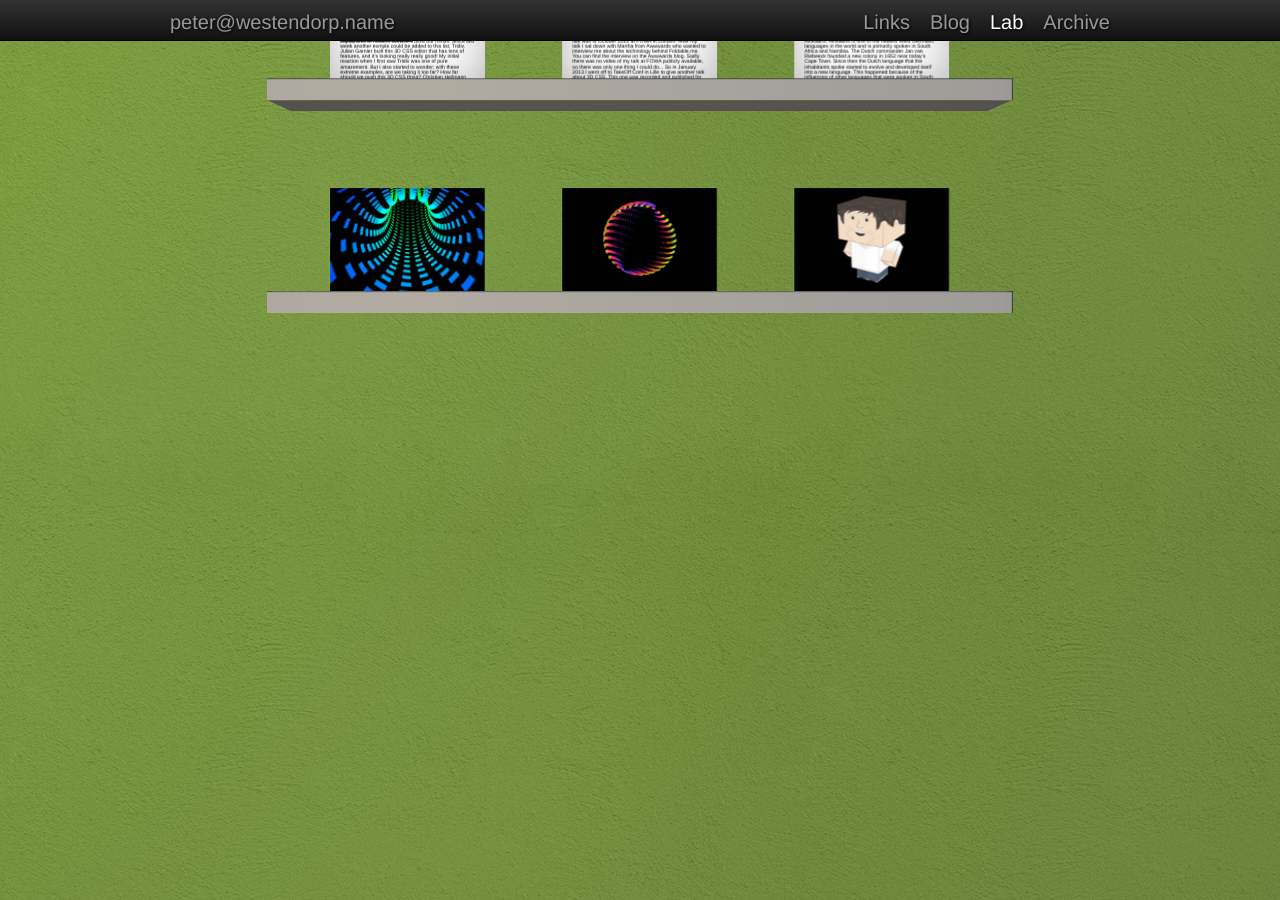
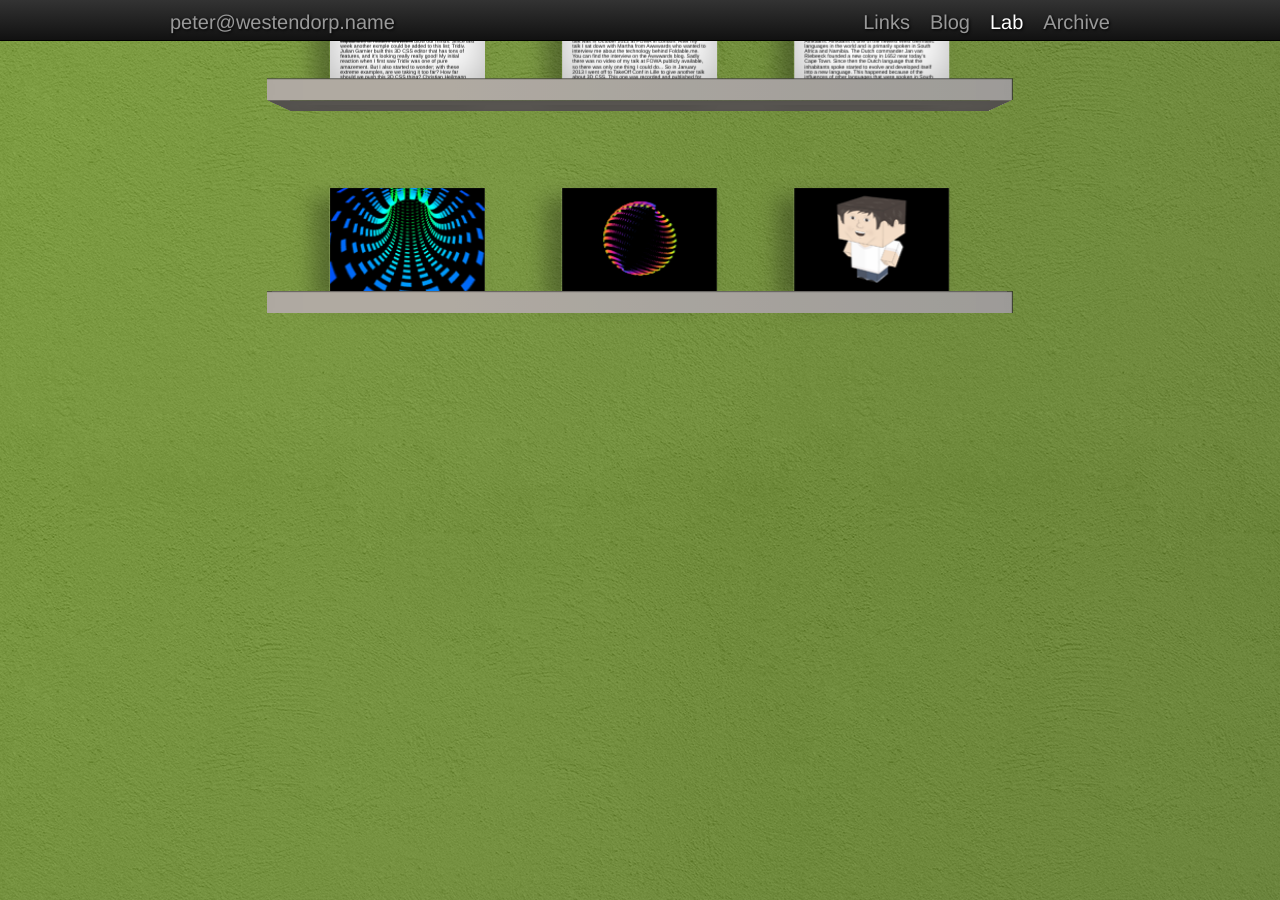
Before and after one commit to peterwestendorp/peterwestendorp.github.com, a Jekyll site: the page built from index.html, in a window 1280 px wide. Built offline with Jekyll 4.4.1, drawn with Linux system fonts in a browser that asks for light colours; nearby versions of some CDN libraries.

Commit message:
fix card shadow

```diff
--- a/css/shelves.css
+++ b/css/shelves.css
@@ -161,7 +161,7 @@ html.csstransforms3d .shelf .face {
   top:0;
   left:0;
   background-color: #fff7eb;
-  /*background: url('../images/melamine-wood-5.png') 50% 50% repeat;*/
+  /*background: url('../images/backgrounds/melamine-wood-5.png') 50% 50% repeat;*/
   box-shadow: inset 0 0 75px 1.5px rgba(0, 0, 0, .1);
 }
 html.csstransforms3d .shelf .front {
@@ -251,19 +251,22 @@ html.csstransforms3d .shelf .card {
   position: relative;
   margin:0;
   box-shadow: none;
-  /*-webkit-transform-style:  preserve-3d;*/
-  -webkit-transform:        rotateX(-90deg)
-                            rotateY(270deg)
-                            translateY(-50px)
-                            translateZ(30px);
+  -webkit-transform:    rotateX(-90deg)
+                        rotateY(270deg)
+                        translateY(-50px)
+                        translateZ(30px);
 
-  /*-moz-transform-style: preserve-3d;*/
   -moz-transform:       rotateX(-90deg)
                         rotateY(270deg)
                         translateY(-50px)
                         translateZ(30px);
 
+  box-shadow: -15px 10px 20px 1px rgba(0, 0, 0, 0.3);
   outline: 1px solid transparent; /* triggers anti-anliasing in FF */
+}
+
+html.csstransforms3d .shelf .card.transparent {
+  box-shadow: -15px 10px 20px 1px rgba(0, 0, 0, 0.1);
 }
 
 /* glossy surface */
@@ -287,26 +290,6 @@ html.csstransforms3d .shelf .card {
                       translateZ(1px);
 }
 
-/* drop shadow */
-html.csstransforms3d .shelf .card:after {
-  content:"";
-  position: absolute;
-  bottom:0;
-  right:0;
-  display:block;
-  width: 125px;
-  height:1px;
-  box-shadow: 0 10px 25px 15px rgba(0, 0, 0, 0.4);
-  -webkit-transform:  rotateX(90deg)
-                      rotateZ(180deg)
-                      translateX(10px)
-                      skew(-45deg);
-
-  -moz-transform:     rotateX(90deg)
-                      rotateZ(180deg)
-                      translateX(10px)
-                      skew(-45deg);
-}
 .shelf .card.transparent:after {
   box-shadow: 0 30px 30px 20px rgba(0, 0, 0, 0.2);
 }
```
Also changed, not shown: 1 other file.
